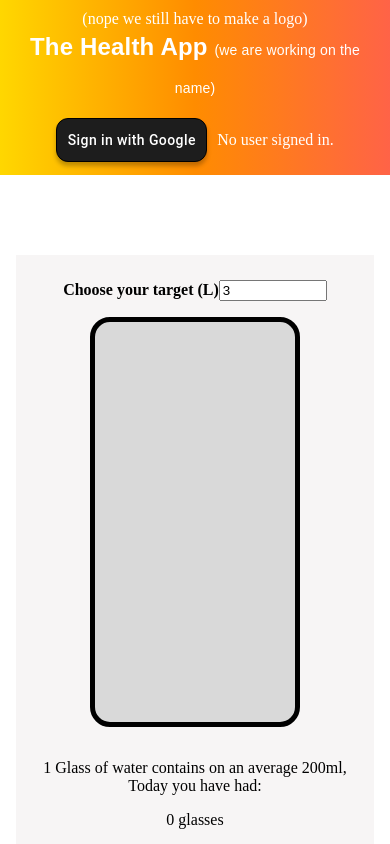
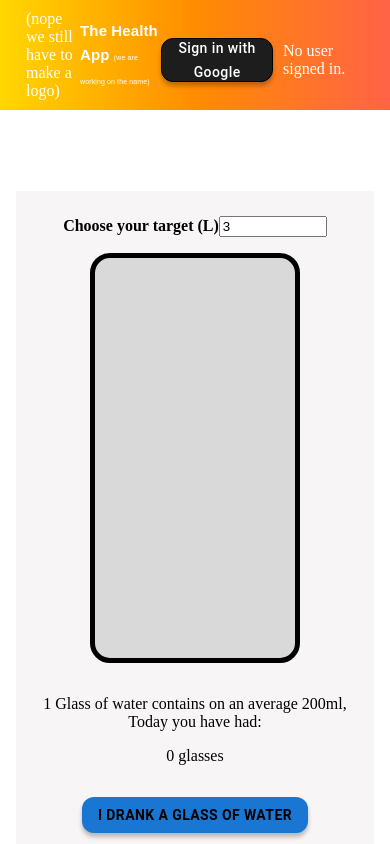
Before and after one commit to samarth2002/healthyapp, a Next.js app: page / in a window 390 px wide. Shown: the top 844 px of the page. Built offline with nearby package versions, Linux system fonts and the light colour scheme; no server answers.

Commit message:
Update Navbar.js

```diff
--- a/components/Navbar/Navbar.js
+++ b/components/Navbar/Navbar.js
@@ -1,4 +1,4 @@
-"use client";
+'use client'
 
 import React from "react";
 import UserInfo from "./UserInfo";
@@ -27,7 +27,6 @@ function Navbar() {
           display: "flex",
           alignItems: "center",
           justifyContent: "space-between",
-          flexDirection: isMobile ? "column" : "row",
         }}
       >
         <Box>(nope we still have to make a logo)</Box>
@@ -37,7 +36,7 @@ function Navbar() {
             alignItems: "center",
             justifyContent: isMobile ? "center" : "center",
             width: isMobile ? "100%" : "auto",
-            textAlign: isMobile ? "center" : "left",
+            textAlign: "left",
           }}
         >
           <Typography
@@ -47,11 +46,11 @@ function Navbar() {
               fontFamily: "Arial, sans-serif",
               fontWeight: "bold",
               color: "#FFFFFF",
-              fontSize: isMobile ? "24px" : "36px",
+              fontSize: isMobile ? "15px" : "36px",
             }}
           >
             The Health App{" "}
-            <span style={{ fontSize: "14px", fontWeight: "normal" }}>
+            <span style={{ fontSize: isMobile?"7px" :"14px", fontWeight: "normal" }}>
               (we are working on the name)
             </span>
           </Typography>
@@ -60,10 +59,10 @@ function Navbar() {
           sx={{
             display: "flex",
             alignItems: "center",
-            justifyContent: isMobile ? "center" : "flex-end",
+            justifyContent: "flex-end",
             width: isMobile ? "100%" : "auto",
             marginTop: isMobile ? "10px" : "0",
-            gap: "10px", // Add spacing between SignInButton and UserInfo
+            gap: "10px",
           }}
         >
           <SignInButton />
```
